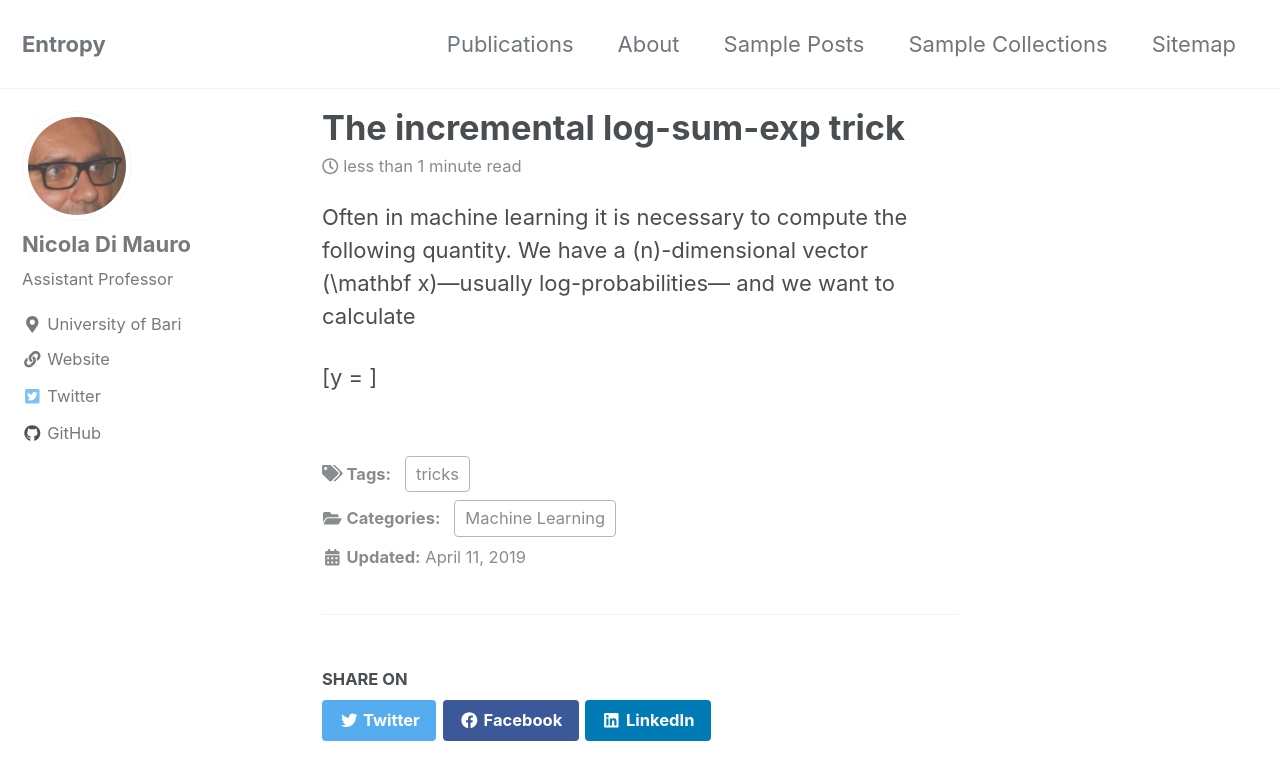
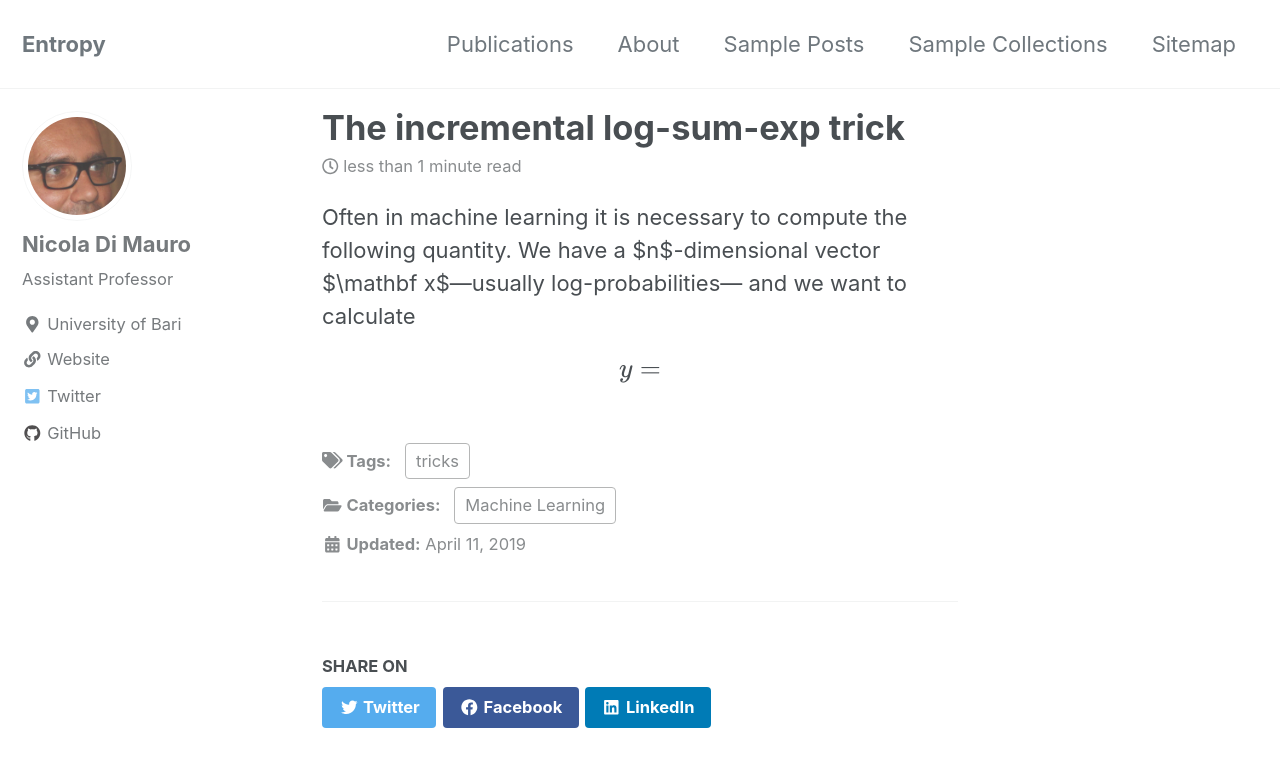
Before and after one commit to nicoladimauro/nicoladimauro.github.io, a Jekyll site: the page built from _posts/2019-04-11-ilse.md, in a window 1280 px wide and 900 px high. Shown: the top 780 px of the window. Built offline with Jekyll 4.4.1, drawn with Linux system fonts in a browser that asks for light colours; cached includes are drawn as plain includes; nearby versions of some CDN libraries; formulas are drawn with MathJax 3.

```diff
--- a/_posts/2019-04-11-ilse.md
+++ b/_posts/2019-04-11-ilse.md
@@ -7,6 +7,6 @@ tags:
   - tricks
 ---
 
-Often in machine learning it is necessary to compute the following quantity. We have a \(n\)-dimensional vector \(\mathbf x\)---usually log-probabilities--- and we want to calculate
+Often in machine learning it is necessary to compute the following quantity. We have a \$n\$-dimensional vector \$\mathbf x\$---usually log-probabilities--- and we want to calculate
 
-\[y = \]
+$$y = $$
```
